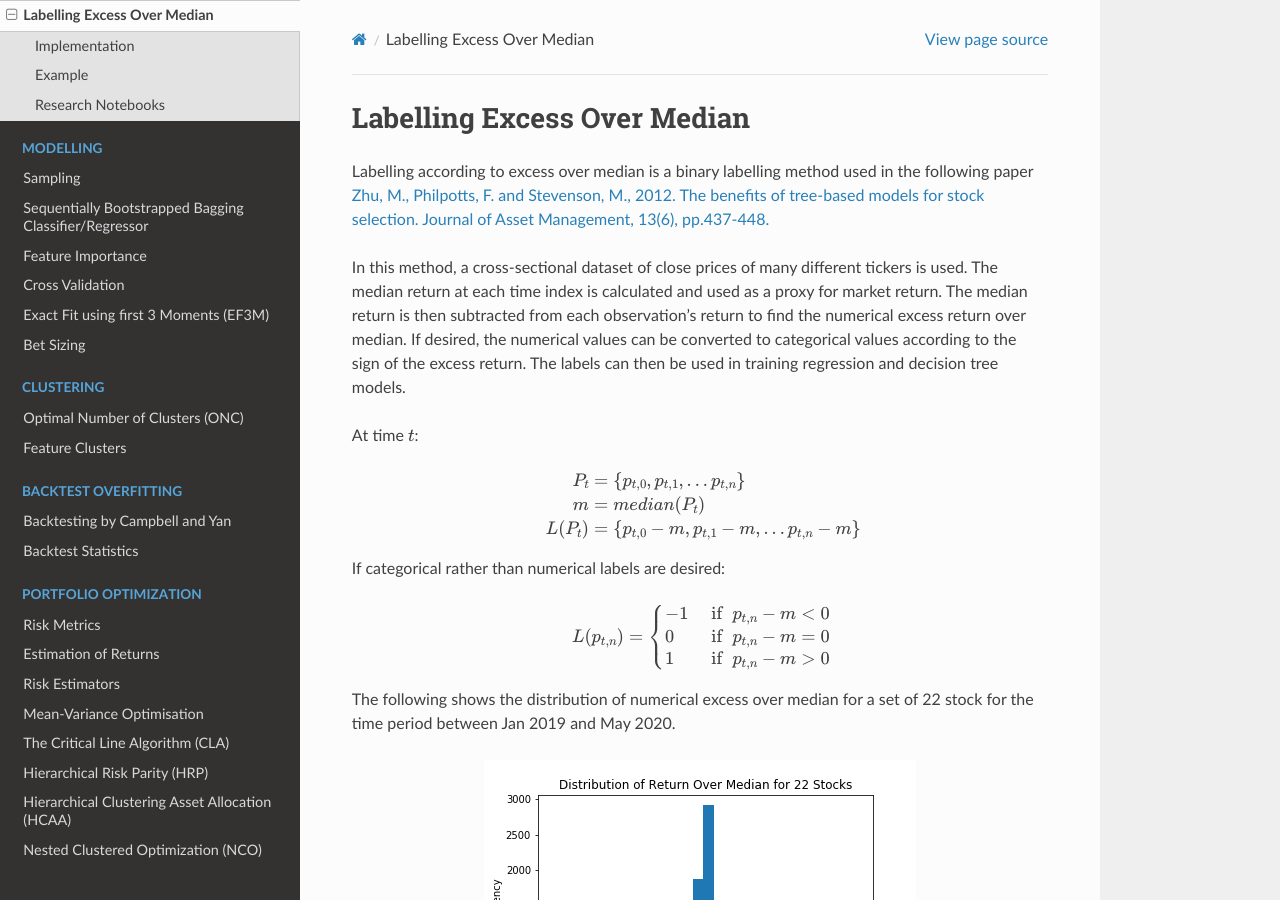
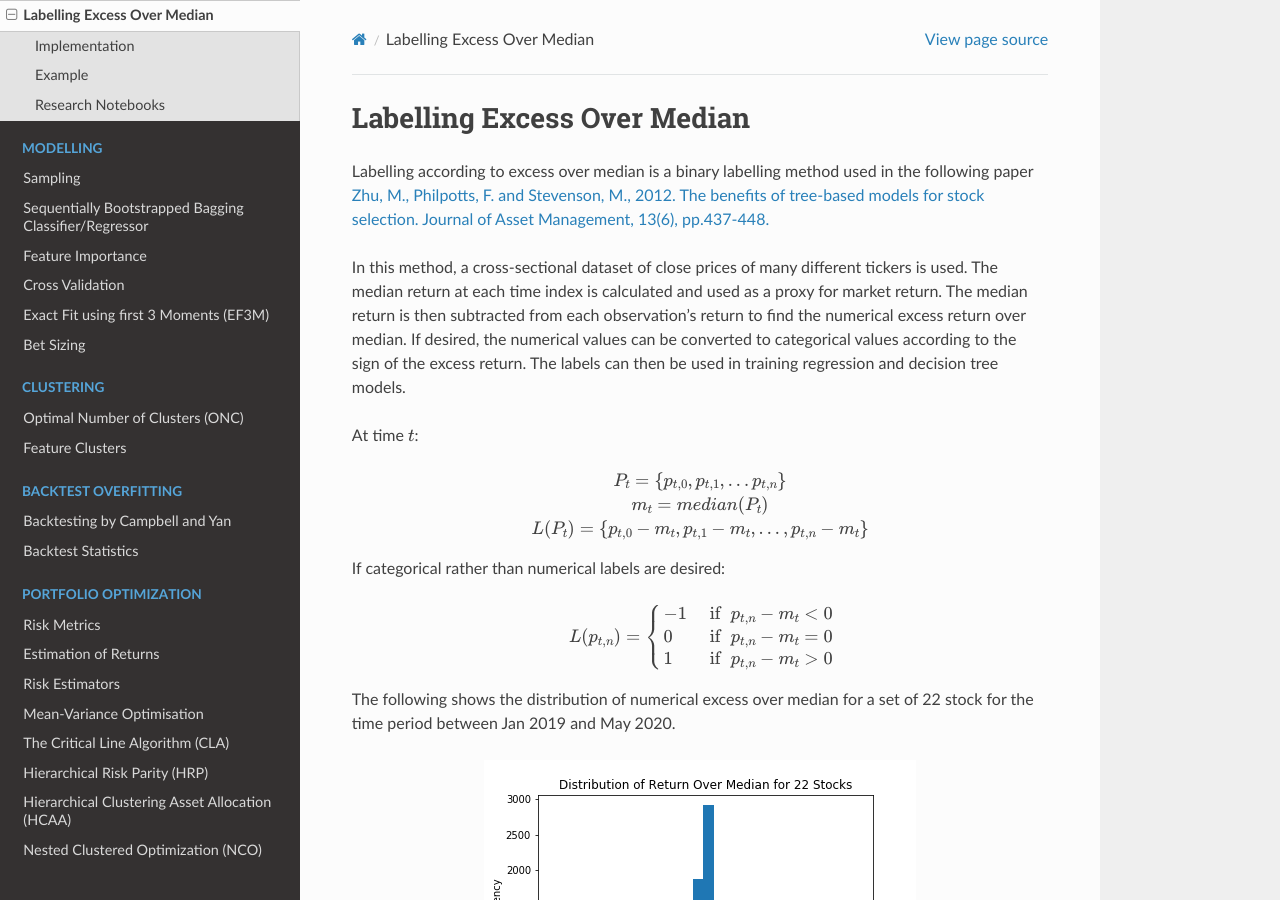
Before and after one commit to hudson-and-thames/mlfinlab, a Sphinx documentation site: the page built from docs/source/implementations/labeling_excess_median.rst, in a window 1280 px wide and 900 px high. Built offline with Sphinx 7.4.7 and the Read the Docs theme 2.0.0, drawn with Linux system fonts in a browser that asks for light colours.

Commit message:
adjusted formula format

```diff
--- a/docs/source/implementations/labeling_excess_median.rst
+++ b/docs/source/implementations/labeling_excess_median.rst
@@ -16,12 +16,15 @@ the excess return. The labels can then be used in training regression and decisi
 At time :math:`t`:
 
 .. math::
+    :nowrap:
 
-    P_t &= \{p_{t,0}, p_{t,1}, ... p_{t,n}\}
+    \begin{gather*}
+    P_t = \{p_{t,0}, p_{t,1}, ... p_{t,n}\} \\
 
-    m &= median(P_t)
+    m_t = median(P_t) \\
 
-    L(P_t) &= \{p_{t,0} - m, p_{t,1} - m, ... p_{t,n} - m\}
+    L(P_t) = \{p_{t,0} - m_t, p_{t,1} - m_t, ..., p_{t,n} - m_t\}
+    \end{gather*}
 
 
 If categorical rather than numerical labels are desired:
@@ -30,9 +33,9 @@ If categorical rather than numerical labels are desired:
      \begin{equation}
      \begin{split}
        L(p_{t,n}) = \begin{cases}
-       -1 &\ \text{if} \ \ p_{t,n} - m < 0\\
-       0 &\ \text{if} \ \ p_{t,n} - m = 0\\
-       1 &\ \text{if} \ \ p_{t,n} - m > 0\\
+       -1 &\ \text{if} \ \ p_{t,n} - m_t < 0\\
+       0 &\ \text{if} \ \ p_{t,n} - m_t = 0\\
+       1 &\ \text{if} \ \ p_{t,n} - m_t > 0\\
        \end{cases}
      \end{split}
      \end{equation}
```
